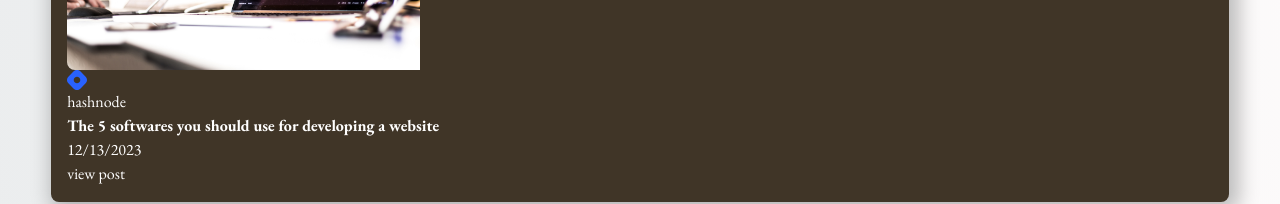
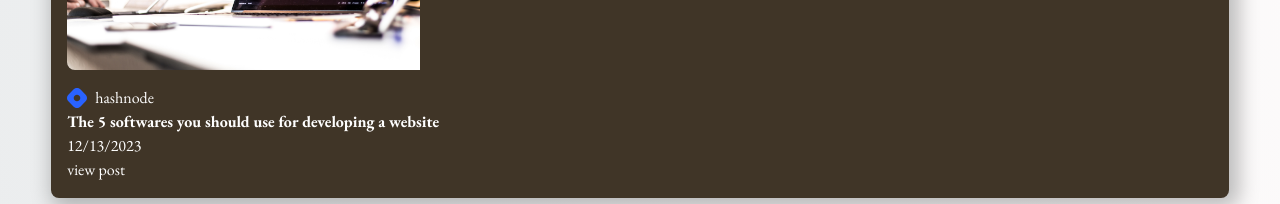
Before and after one commit to shunssv/kusakabe-site, a Next.js app: page / in a window 1280 px wide. Shown: the part 4309-4513 px from the top of the page. Built offline with nearby package versions, Linux system fonts and the light colour scheme; no server answers; a web font is replaced by a local one.

Commit message:
:construction: Style blog section - KUS-3

```diff
--- a/src/styles/Home.module.scss
+++ b/src/styles/Home.module.scss
@@ -318,5 +318,11 @@
       border-radius: 8px;
       overflow: hidden;
     }
+
+    .mediaIcon {
+      display: flex;
+      gap: 0.5em;
+      margin-top: 1em;
+    }
   }
 }
```
